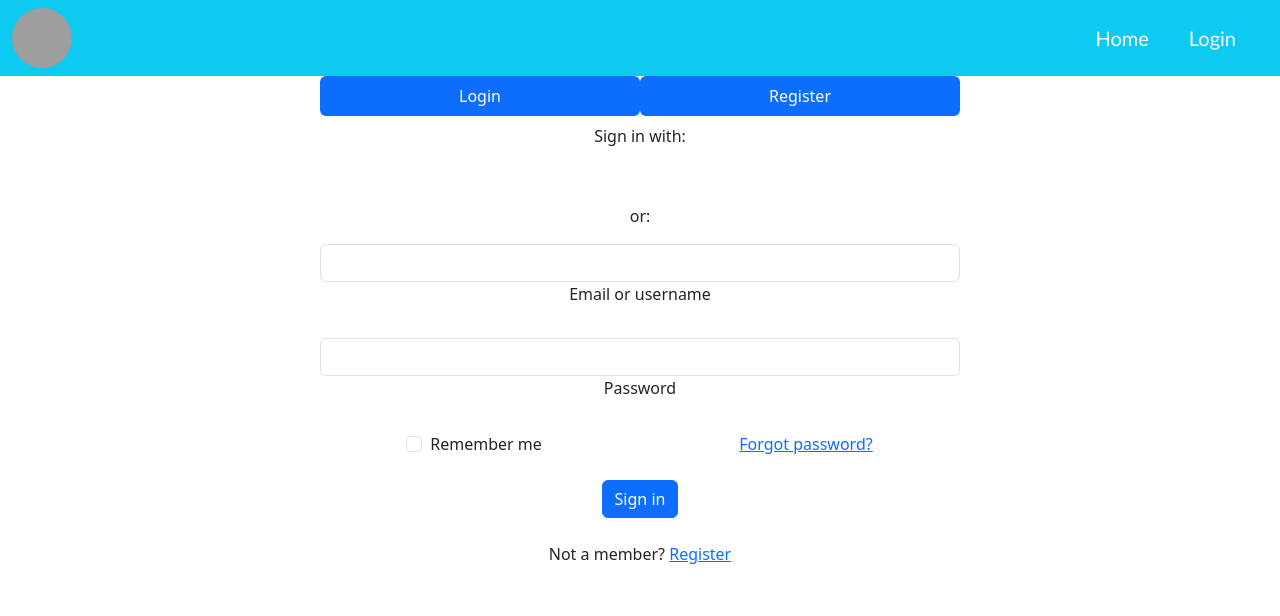
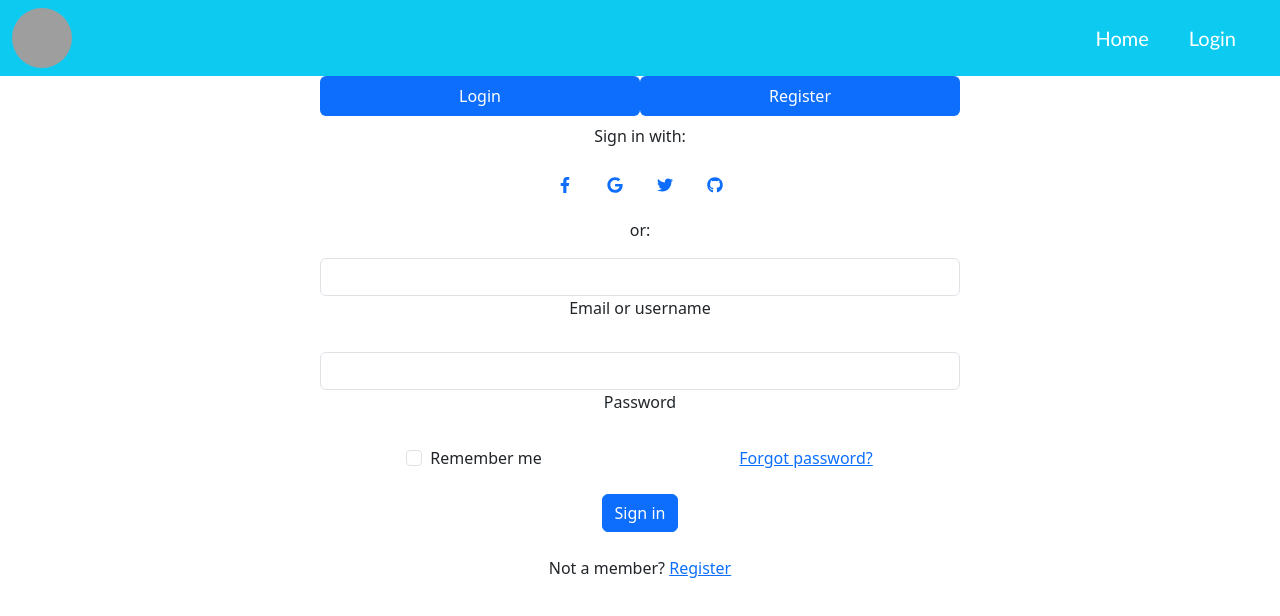
Before and after one commit to tharunmadasi/MastersCoding, a React (Create React App) app: page /Mentor in a window 1280 px wide. Shown: the top 616 px of the page. Built offline with nearby package versions, Linux system fonts and the light colour scheme; grey boxes are pictures that could not be loaded.

Commit message:
Mentor.js changed

```diff
--- a/src/Mentor/Mentor.js
+++ b/src/Mentor/Mentor.js
@@ -1,7 +1,7 @@
 import React from "react"
 import { NavLink } from "react-router-dom";
 import './Mentor.css';
-import { FaFacebookF } from 'react-icons/fa';
+import { FaFacebookF,FaGithub,FaGoogle, FaTwitter } from 'react-icons/fa';
 
 function mentor(){
     return(
@@ -23,19 +23,19 @@ function mentor(){
       <div className="text-center mb-3">
         <p>Sign in with:</p>
         <button type="button" className="btn btn-link btn-floating mx-1">
-          <i className="fab fa-facebook-f"></i>
+          <i className="fab fa-facebook-f"><FaFacebookF /></i>
         </button>
 
         <button type="button" className="btn btn-link btn-floating mx-1">
-          <i className="fab fa-google"></i>
+          <i className="fab fa-google"><FaGoogle /></i>
         </button>
 
         <button type="button" className="btn btn-link btn-floating mx-1">
-          <i className="fab fa-twitter"></i>
+          <i className="fab fa-twitter"><FaTwitter /></i>
         </button>
 
         <button type="button" className="btn btn-link btn-floating mx-1">
-          <i className="fab fa-github"></i>
+          <i className="fab fa-github"><FaGithub /></i>
         </button>
       </div>
 
@@ -77,19 +77,19 @@ function mentor(){
       <div className="text-center mb-3">
         <p>Sign up with:</p>
         <button type="button" className="btn btn-link btn-floating mx-1">
-          <i className="fab fa-facebook-f"></i>
+          <i className="fab fa-facebook-f"><FaFacebookF /></i>
         </button>
 
         <button type="button" className="btn btn-link btn-floating mx-1">
-          <i className="fab fa-google"></i>
+          <i className="fab fa-google"><FaGoogle /></i>
         </button>
 
         <button type="button" className="btn btn-link btn-floating mx-1">
-          <i className="fab fa-twitter"></i>
+          <i className="fab fa-twitter"><FaTwitter /></i>
         </button>
 
         <button type="button" className="btn btn-link btn-floating mx-1">
-          <i className="fab fa-github"></i>
+          <i className="fab fa-github"><FaGithub /></i>
         </button>
       </div>
 
```
